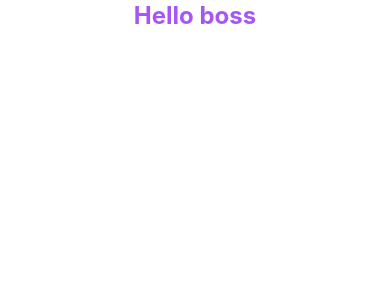
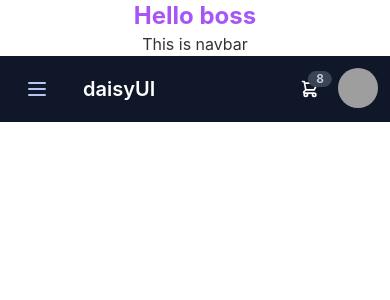
Before and after one commit to mdmitho/My-Deshboard-Client-Site, a React (Create React App) app: page / in a window 390 px wide. Shown: the top 300 px of the page. Built offline with nearby package versions, Linux system fonts and the light colour scheme; grey boxes are pictures that could not be loaded.

Commit message:
navbar and side bar done

```diff
--- a/public/index.html
+++ b/public/index.html
@@ -39,5 +39,6 @@
       To begin the development, run `npm start` or `yarn start`.
       To create a production bundle, use `npm run build` or `yarn build`.
     -->
+    <script src="./TW-ELEMENTS-PATH/dist/js/index.min.js"></script>
   </body>
 </html>
--- a/src/App.js
+++ b/src/App.js
@@ -1,10 +1,15 @@
 
 import './App.css';
+import Dashboard from './components/Dashboard/Dashboard';
+import Home from './components/Page/Home/Home';
+import Navbar from './components/Page/Navbar/Navebar';
 
 function App() {
   return (
     <div className="App">
     <h1 className='text-2xl font-bold text-purple-500'>Hello boss</h1>
+    <Navbar></Navbar>
+    <Dashboard></Dashboard>
     </div>
   );
 }
--- /dev/null
+++ b/src/components/Dashboard/Dashboard.js
@@ -0,0 +1,27 @@
+import React from 'react';
+import { NavLink } from 'react-router-dom';
+
+const Dashboard = () => {
+    return (
+      <div>
+        <div class="drawer drawer-mobile">
+          <input id="my-drawer-2" type="checkbox" class="drawer-toggle" />
+
+          <div class="drawer-side">
+            <label for="my-drawer-2" class="drawer-overlay"></label>
+            <ul class="menu p-4 overflow-y-auto w-80 bg-primary text-white">
+              {/* <!-- Sidebar content here --> */}
+              <li>
+                <NavLink to="/">Sidebar Item 1</NavLink>
+              </li>
+              <li>
+                <NavLink to="/about">Sidebar Item 2</NavLink>
+              </li>
+            </ul>
+          </div>
+        </div>
+      </div>
+    );
+};
+
+export default Dashboard;
--- /dev/null
+++ b/src/components/Page/Home/Home.js
@@ -0,0 +1,12 @@
+import React from 'react';
+
+const Home = () => {
+    return (
+      <div>
+        <h1>This is home</h1>
+
+      </div>
+    );
+};
+
+export default Home;
--- /dev/null
+++ b/src/components/Page/Navbar/Navebar.js
@@ -0,0 +1,101 @@
+import React from 'react';
+import { NavLink } from 'react-router-dom';
+
+const Navbar = () => {
+    return (
+      <div>
+        <h1>This is navbar</h1>
+
+        <nav>
+          {/* navbar start */}
+          <div class="navbar bg-primary text-base-100">
+            {/*darawer btn */}
+            <div class="drawer-content flex flex-col items-center justify-center">
+              <label for="my-drawer-2" class="btn btn-primary drawer-button lg:hidden">
+                <svg
+                  xmlns="http://www.w3.org/2000/svg"
+                  fill="none"
+                  viewBox="0 0 24 24"
+                  class="inline-block w-6 h-6 stroke-current"
+                >
+                  <path
+                    stroke-linecap="round"
+                    stroke-linejoin="round"
+                    stroke-width="2"
+                    d="M4 6h16M4 12h16M4 18h16"
+                  ></path>
+                </svg>
+              </label>
+            </div>
+            {/* navbar content */}
+            <div class="flex-1">
+              <a class="btn btn-ghost normal-case text-xl">daisyUI</a>
+            </div>
+            <div class="flex-none">
+              <div class="dropdown dropdown-end">
+                <label tabindex="0" class="btn btn-ghost btn-circle">
+                  <div class="indicator">
+                    <svg
+                      xmlns="http://www.w3.org/2000/svg"
+                      class="h-5 w-5"
+                      fill="none"
+                      viewBox="0 0 24 24"
+                      stroke="currentColor"
+                    >
+                      <path
+                        stroke-linecap="round"
+                        stroke-linejoin="round"
+                        stroke-width="2"
+                        d="M3 3h2l.4 2M7 13h10l4-8H5.4M7 13L5.4 5M7 13l-2.293 2.293c-.63.63-.184 1.707.707 1.707H17m0 0a2 2 0 100 4 2 2 0 000-4zm-8 2a2 2 0 11-4 0 2 2 0 014 0z"
+                      />
+                    </svg>
+                    <span class="badge badge-sm indicator-item">8</span>
+                  </div>
+                </label>
+                <div
+                  tabindex="0"
+                  class="mt-3 card card-compact dropdown-content w-52 bg-base-100 shadow"
+                >
+                  <div class="card-body">
+                    <span class="font-bold text-lg">8 Items</span>
+                    <span class="text-info">Subtotal: $999</span>
+                    <div class="card-actions">
+                      <button class="btn btn-primary btn-block">View cart</button>
+                    </div>
+                  </div>
+                </div>
+              </div>
+              <div class="dropdown dropdown-end">
+                <label tabindex="0" class="btn btn-ghost btn-circle avatar">
+                  <div class="w-10 rounded-full">
+                    <img src="https://api.lorem.space/image/face?hash=33791" />
+                  </div>
+                </label>
+                <ul
+                  tabindex="0"
+                  class="menu menu-compact dropdown-content mt-3 p-2 shadow bg-base-100 rounded-box w-52"
+                >
+                  <li>
+                    <a class="justify-between">
+                      Profile
+                      <span class="badge">New</span>
+                    </a>
+                  </li>
+                  <li>
+                    <a>Settings</a>
+                  </li>
+                  <li>
+                    <a>Logout</a>
+                  </li>
+                </ul>
+              </div>
+            </div>
+          </div>
+        </nav>
+
+
+      </div>
+    );
+};
+
+export default Navbar;
--- a/src/index.js
+++ b/src/index.js
@@ -4,6 +4,7 @@
 import App from './App';
 import reportWebVitals from './reportWebVitals';
 import { BrowserRouter } from 'react-router-dom';
+import "tw-elements";
 
 const root = ReactDOM.createRoot(document.getElementById('root'));
 root.render(
--- a/tailwind.config.js
+++ b/tailwind.config.js
@@ -1,5 +1,5 @@
 module.exports = {
-  content: ["./src/**/*.{html,js}", "./node_modules/tw-elements/dist/js/**/*.js"],
+  content: ["./src/**/*.{html,js}"],
   theme: {
     extend: {},
   },
@@ -17,5 +17,5 @@
     ],
   },
 
-  plugins: [require("daisyui", "tw-elements/dist/plugin")],
+  plugins: [require("daisyui")],
 };
```
